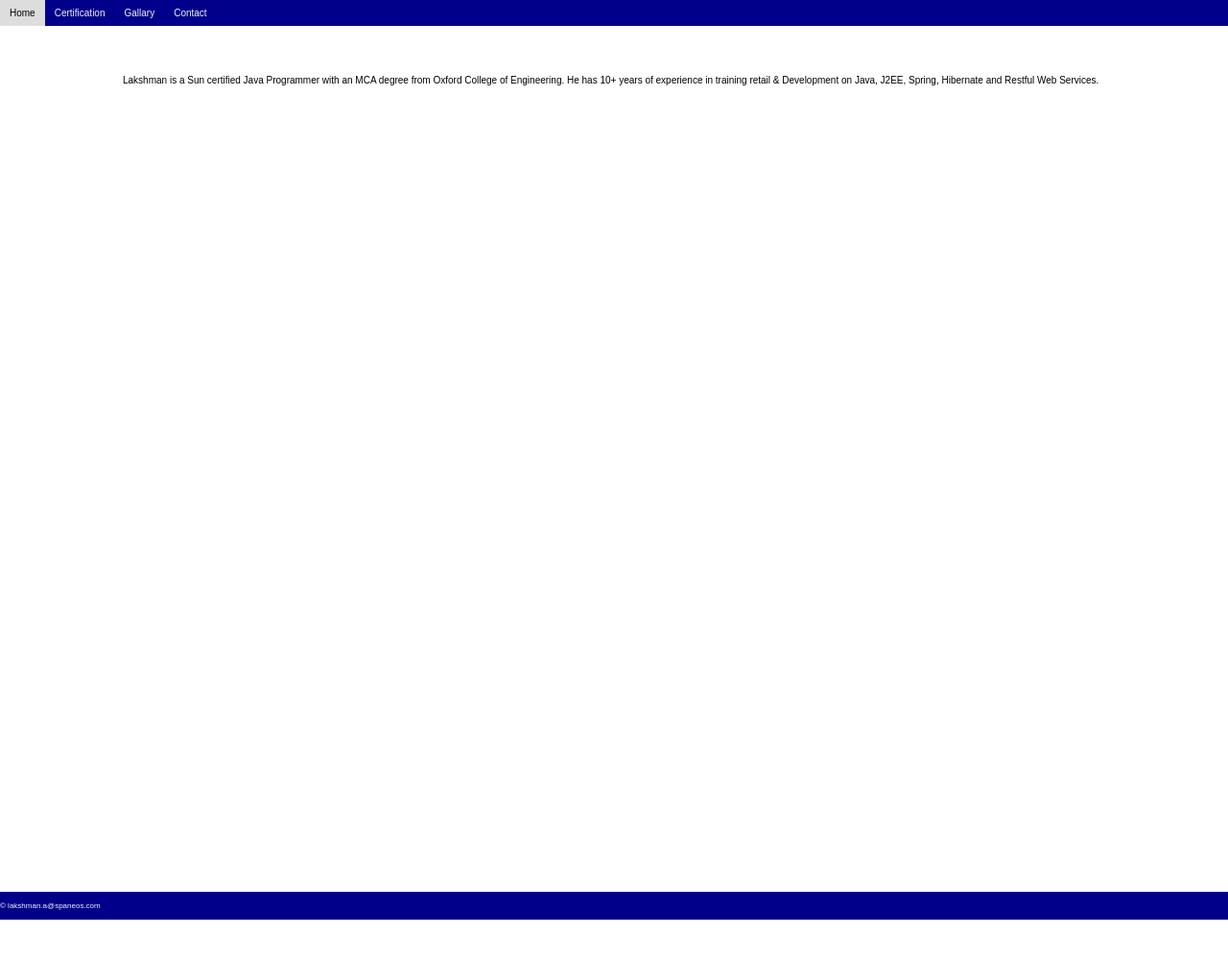
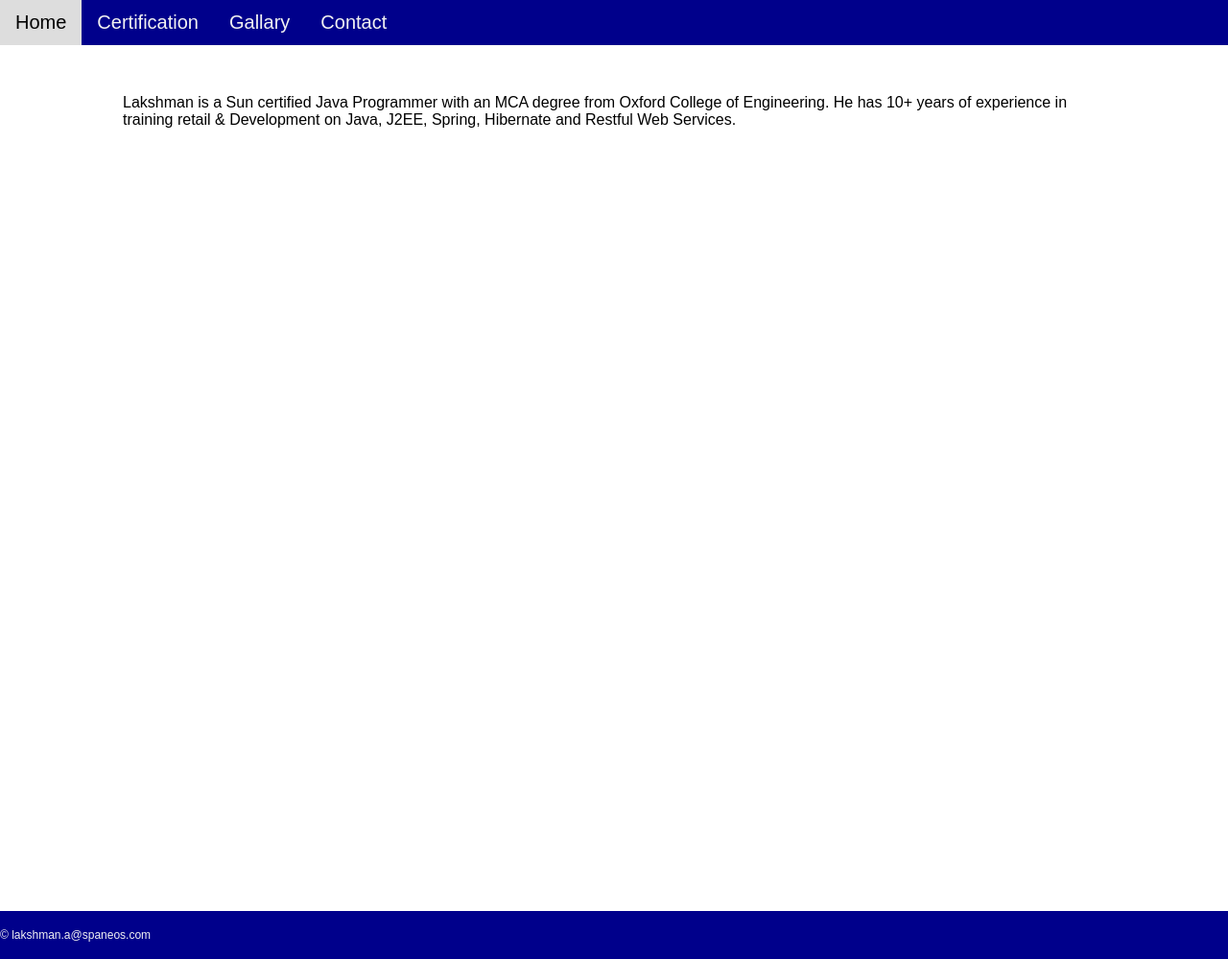
Before and after one commit to lakshmanavula/profile, a plain HTML site: page index.html in a window 1280 px wide. Shown: the whole page at 96% size. Before the commit the page ends 958 px from the top, so only its background shows below. Drawn offline with Linux system fonts and the light colour scheme.

Commit message:
changed css font size

```diff
--- a/css/main.css
+++ b/css/main.css
@@ -22,9 +22,9 @@ html,body {
         display: block;
         color: #f2f2f2;
         text-align: center;
-        padding: 8px 10px;
+        padding: 12px 16px;
         text-decoration: none;
-        font-size: 10px;
+        font-size: 20px;
  }
 
 
@@ -37,14 +37,14 @@ html,body {
 .content{
     margin: 4% 10% 4% 10%;
     height: 100%;
-    font-size: 10px;
+    font-size: 16px;
 }
 
 .footer{
 
         background-color: darkblue;
         color: #f2f2f2;
-        padding-top: 2px;
-        padding-bottom: 2px;
-        font-size: 8px;
+        padding-top: 6px;
+        padding-bottom:6px;
+        font-size: 12px;
  }
```
